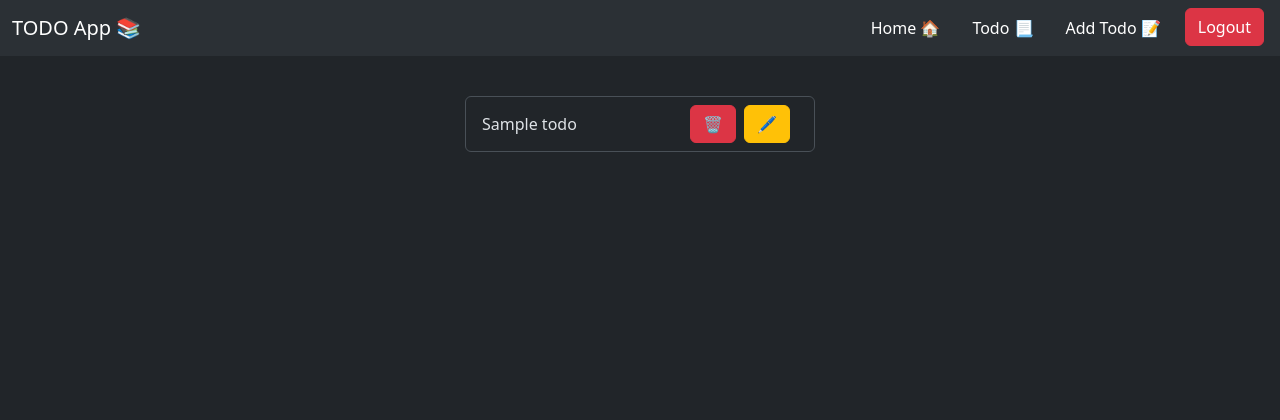
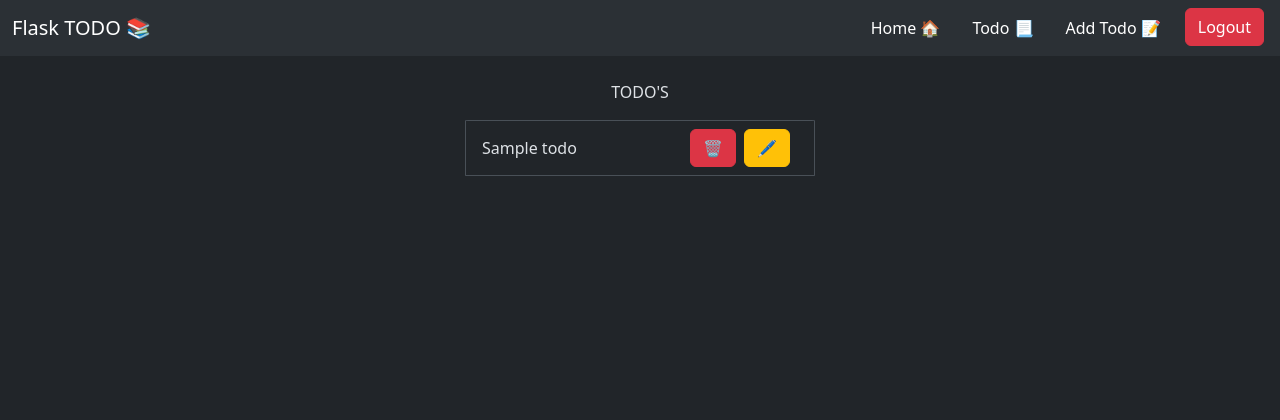
Before and after one commit to rocky2210/Flask-Todo, a Flask app: page /todos in a window 1280 px wide. Shown: the top 420 px of the page. Run offline with Flask 3, Linux system fonts and the light colour scheme; a user stored in the database is signed in; tables that the repository leaves empty hold one stand-in row (values such as "Sample post").

Commit message:
Added: todos,index,buttons

```diff
--- a/static/css/style.css
+++ b/static/css/style.css
@@ -25,3 +25,21 @@ html {
     width: 100%;
     height: 100px !important;
   }
+
+.list-group-item {
+    border-top-width: 1px !important;
+}
+
+.list-group-item:last-child {
+  border-bottom-right-radius: 1% !important;
+  border-bottom-left-radius: 1% !important;
+}
+
+.list-group-item:first-child {
+  border-top-left-radius: 1% !important;
+  border-top-right-radius: 1% !important;
+}
+
+.list-group-item {
+  border-top-width: 1px !important;
+}
--- a/templates/base.html
+++ b/templates/base.html
@@ -37,5 +37,6 @@
   </footer>
 
     <script src="https://cdn.jsdelivr.net/npm/bootstrap@5.3.3/dist/js/bootstrap.bundle.min.js" integrity="sha384-YvpcrYf0tY3lHB60NNkmXc5s9fDVZLESaAA55NDzOxhy9GkcIdslK1eN7N6jIeHz" crossorigin="anonymous"></script>
+    <link rel="stylesheet" href="{{ url_for('static',filename='js/script.js')}}">
   </body>
 </html>
--- a/templates/index.html
+++ b/templates/index.html
@@ -14,6 +14,9 @@
 {% endfor %}
 
     <h1>Welcome to Your Todo List Application</h1>
+    {% if current_user.is_authenticated %}
+    <a class="btn btn-primary" href="{{url_for('todos')}}">Todos</a>
+    {% else %}
     <p><a href="{{ url_for('login') }}">Login</a> or <a href="{{ url_for('register') }}">Register</a></p>
-
+    {% endif %}
 {% endblock %}
--- a/templates/login.html
+++ b/templates/login.html
@@ -38,8 +38,9 @@
                     {% endfor %}
                 </div>
                 <div class="text-center">
-                    <button class="btn btn-lg btn-primary py-2" type="submit">Sign in</button>
+                    <button class="btn btn-md btn-primary py-2" type="submit">Sign in</button>
                 </div>
+                <p class="mt-3">You don't have an account? <a href="{{ url_for('register') }}">Register</a></p>
             </form>
         </div>
     </div>
--- a/templates/navbar.html
+++ b/templates/navbar.html
@@ -2,7 +2,7 @@
 <!-- Navbar -->
 <nav class="navbar navbar-expand-lg navbar-dark bg-body-tertiary" aria-label="Offcanvas navbar large">
     <div class="container-fluid">
-      <a class="navbar-brand" href="{{ url_for('index')}}">TODO App 📚</a>
+      <a class="navbar-brand" href="{{ url_for('index')}}">Flask TODO 📚</a>
       <button class="navbar-toggler" type="button" data-bs-toggle="offcanvas" data-bs-target="#offcanvasNavbar2" aria-controls="offcanvasNavbar2" aria-label="Toggle navigation">
         <span class="navbar-toggler-icon"></span>
       </button>
--- a/templates/register.html
+++ b/templates/register.html
@@ -45,7 +45,7 @@
                     </div>
 
                     <div class="text-center">
-                        <button class="btn btn-lg btn-primary py-2" type="submit">Sign in</button>
+                        <button class="btn btn-primary py-2" type="submit">Sign in</button>
                     </div>
                     <p class="mt-3">Already have an account? <a href="{{ url_for('login') }}">Login</a></p>
 
--- a/templates/todos.html
+++ b/templates/todos.html
@@ -17,7 +17,8 @@
 
 <div class="container d-flex justify-content-center align-items-center">
     <div>
-            <ul class="list-group mt-3">
+    <p class="text-center">TODO'S</p>
+            <ul class="list-group mt-3 gap-2">
                 {% for todo in todos %}
                     <li class="list-group-item d-flex justify-content-between align-items-center">
                         {{ todo.title }}
```
Also changed, not shown: static/js/script.js (added).
